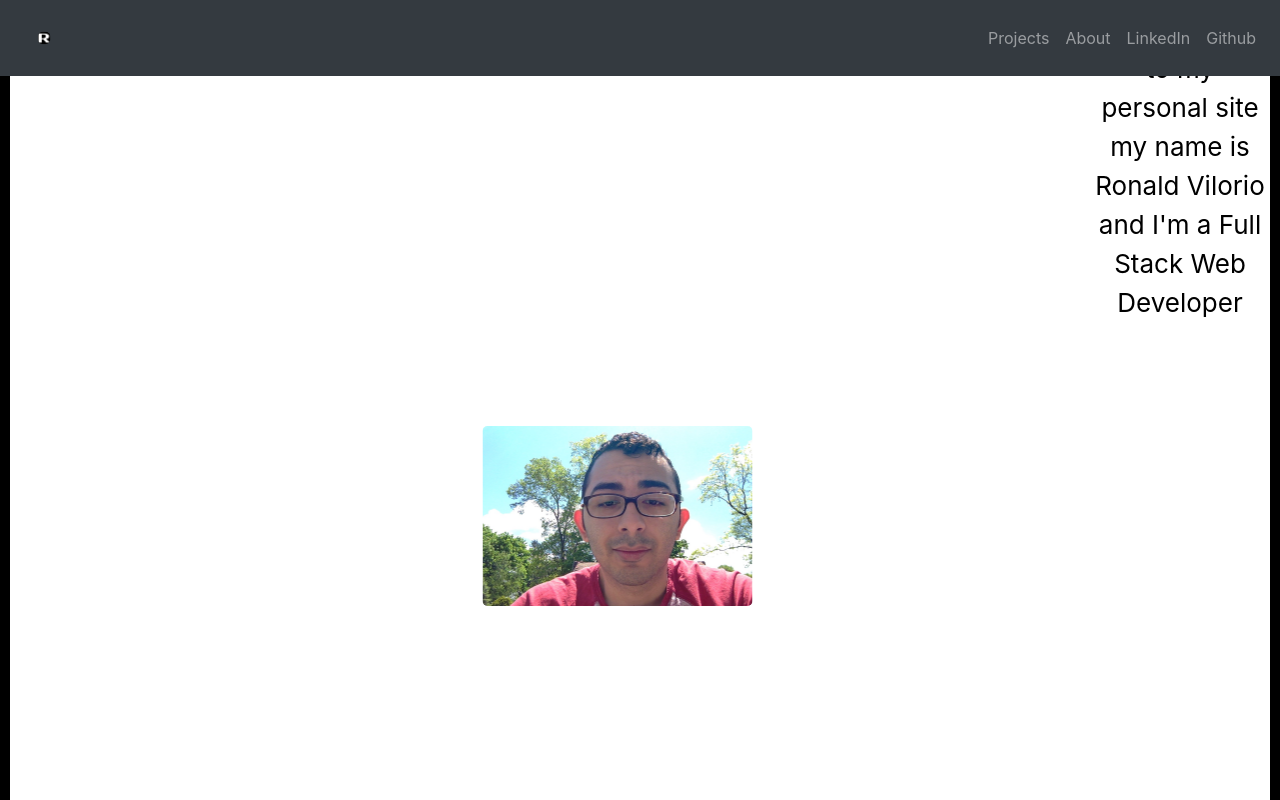
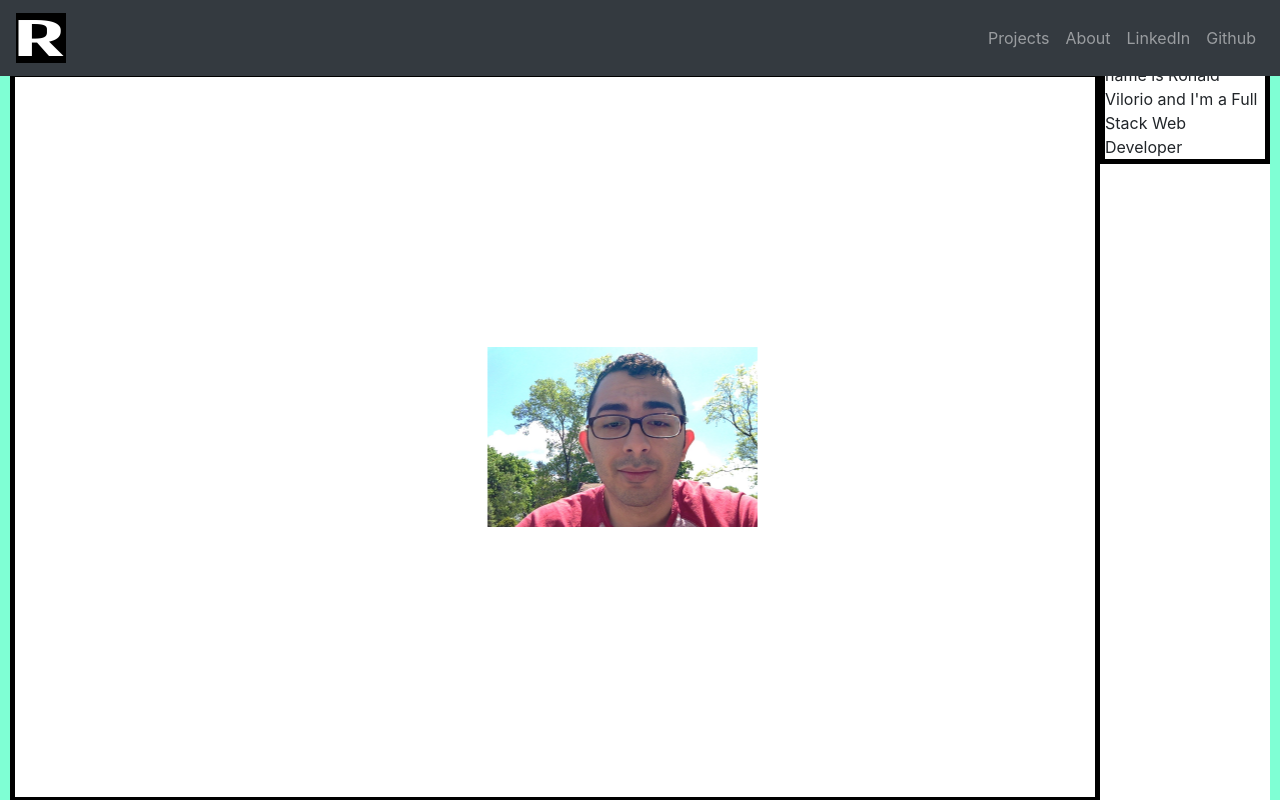
Before and after one commit to RonaldVilorio/portfolio-frontend, a React (Create React App) app: page / in a window 1280 px wide. Shown: the top 800 px of the page. Built offline with nearby package versions, Linux system fonts and the light colour scheme.

Commit message:
deleted app.css, gave borders to elements

```diff
--- a/src/App.css
+++ /dev/null
@@ -1,13 +0,0 @@
-.App {
-  text-align: center;
-}
-
-.App-header {
-  min-height: 100vh;
-  display: flex;
-  flex-direction: column;
-  align-items: center;
-  justify-content: center;
-  font-size: calc(10px + 2vmin);
-  color: black;
-}
--- a/src/App.js
+++ b/src/App.js
@@ -1,5 +1,4 @@
 import React from "react";
-import "./App.css";
 import NavBar from "./Components/NavBar";
 import Home from "./Components/Home/Home";
 import About from "./Components/About/About";
--- a/src/Components/Home/Home.js
+++ b/src/Components/Home/Home.js
@@ -6,7 +6,9 @@ const Home = () => {
   return (
     <>
       <div className={styles.homeContainer}>
-        <img src={image} alt="profile pic" />{" "}
+        <div className={styles.profileImage}>
+          <img src={image} alt="profile pic" />{" "}
+        </div>
         <p>
           Hey welcome to my personal site my name is Ronald Vilorio and I'm a
           Full Stack Web Developer
--- a/src/Components/Home/Home.module.css
+++ b/src/Components/Home/Home.module.css
@@ -1,12 +1,16 @@
 .homeContainer {
-  border: black solid 10px;
+  min-height: 100vh;
+  border: aquamarine solid 10px;
   display: flex;
   align-items: center;
 }
-img {
-  border-radius: 20px;
+.profileImage {
+  border: black solid 5px;
+}
+.profileImage img {
   transform: scale(0.25) translate(25%);
 }
 p {
   margin-bottom: 700px;
+  border: black solid 5px;
 }
```
